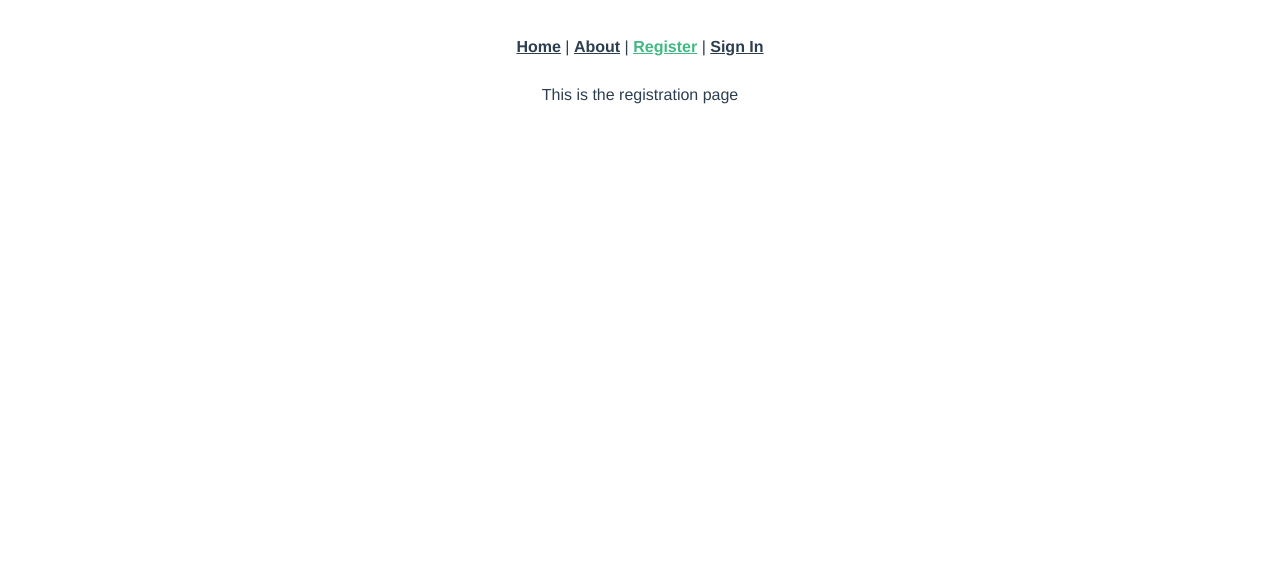
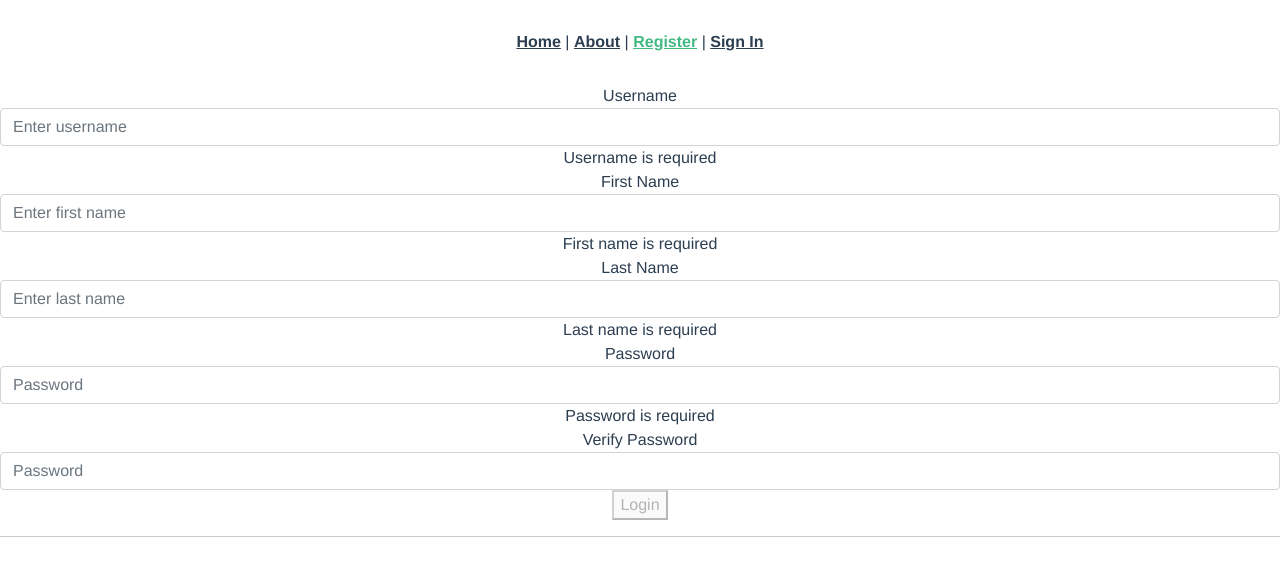
Before and after one commit to UTSCCSCC01/BonFire, a Vue app in the folder frontend/: page /#/register in a window 1280 px wide. Shown: the top 576 px of the page. Built offline with nearby package versions, Linux system fonts and the light colour scheme; no server answers.

Commit message:
chore(frontend): creating registration flow

```diff
--- a/frontend/src/views/Register.vue
+++ b/frontend/src/views/Register.vue
@@ -1,9 +1,39 @@
 <template>
   <div class="register">
-    This is the registration page
+    <form class="register" @submit.prevent="submit">
+      <div class="form-group">
+        <label>Username</label>
+        <input required v-model="user.username" type="username" class="form-control" placeholder="Enter username">
+        {{ validations.username.valid() ? '' : validations.username.message  }}
+     </div>
+     <div class="form-group">
+        <label>First Name</label>
+        <input v-model="user.first_name" class="form-control" placeholder="Enter first name">
+        {{ validations.first_name.valid() ? '' : validations.first_name.message  }}
+     </div>
+     <div class="form-group">
+        <label>Last Name</label>
+        <input v-model="user.last_name" class="form-control" placeholder="Enter last name">
+        {{ validations.last_name.valid() ? '' : validations.last_name.message  }}
+     </div>
+     <div class="form-group">
+        <label>Password</label>
+        <input required v-model="user.password" type="password" class="form-control" placeholder="Password">
+        {{ validations.password.valid() ? '' : validations.password.message  }}
+     </div>
+     <div class="form-group">
+        <label>Verify Password</label>
+        <input required v-model="verifyPass" type="password" class="form-control" placeholder="Password">
+        {{ validations.verifyPass.valid() ? '' : validations.verifyPass.message  }}
+     </div>
+     <button type="submit" :disabled="loading || !validUser">Login</button>
+     <hr>
+   </form>
   </div>
 </template>
 <script>
+import { register } from '@/axios';
+
 export default {
   components: {},
   props: {
@@ -11,14 +41,58 @@ export default {
   },
   data() {
     return {
-
+      user: {
+        first_name: '',
+        last_name: '',
+        password: '',
+        username: '',
+      },
+      verifyPass: '',
+      loading: false,
     }
   },
   methods: {
-
+    submit() {
+      if (!this.validUser) {
+        // Growl
+      } else {
+        this.loading = true;
+        register(this.user)
+          .finally(() => {
+            this.loading = false;
+            // TODO: Route to the teacher/student page.
+          });
+      }
+    }
   },
-  mounted() {
-
+  computed: {
+    validUser() {
+      return Object.values(this.validations).every(v => v.valid());
+    },
+    validations() {
+      return {
+        password: {
+          message: 'Password is required',
+          valid: () => this.user.password.length > 0
+        },
+        verifyPass: {
+          message: 'Passwords must match',
+          valid: () => this.user.password == this.verifyPass
+        },
+        username: {
+          message: 'Username is required',
+          valid: () => this.user.username.length > 0
+        },
+        first_name: {
+          message: 'First name is required',
+          valid: () => this.user.first_name.length > 0
+        },
+        last_name: {
+          message: 'Last name is required',
+          valid: () => this.user.last_name.length > 0
+        },
+      }
+    }
   }
 }
 </script>
--- a/frontend/src/views/SignIn.vue
+++ b/frontend/src/views/SignIn.vue
@@ -1,9 +1,26 @@
 <template>
   <div class="signin">
-    This is the signin page
+    <form class="login" @submit.prevent="submit">
+      <div class="form-group">
+        <label>Username</label>
+        <input required v-model="username" type="username" class="form-control" placeholder="Enter username">
+     </div>
+     <div class="form-group">
+        <label>Email address</label>
+        <input required v-model="email" type="email" class="form-control" placeholder="Enter email">
+     </div>
+     <div class="form-group">
+        <label>Password</label>
+        <input required v-model="password" type="password" class="form-control" placeholder="Password">
+     </div>
+     <button type="submit" :disabled="loading">Login</button>
+     <hr>
+   </form>
   </div>
 </template>
 <script>
+import { login } from '@/axios';
+
 export default {
   components: {},
   props: {
@@ -11,11 +28,28 @@ export default {
   },
   data() {
     return {
-
+      email: '',
+      password: '',
+      username: '',
+      loading: false,
     }
   },
   methods: {
+    submit() {
+      this.loading = true;
 
+      login({ email: this.email, username: this.username, password: this.password })
+        .then(res => {
+          console.log(res);
+        })
+        .catch(err => {
+          console.log(err);
+          // Display Error
+        })
+        .finally(() => {
+          this.loading = false;
+        })
+    }
   },
   mounted() {
 
```
Also changed, not shown: frontend/src/main.js (+14 -1 lines).
